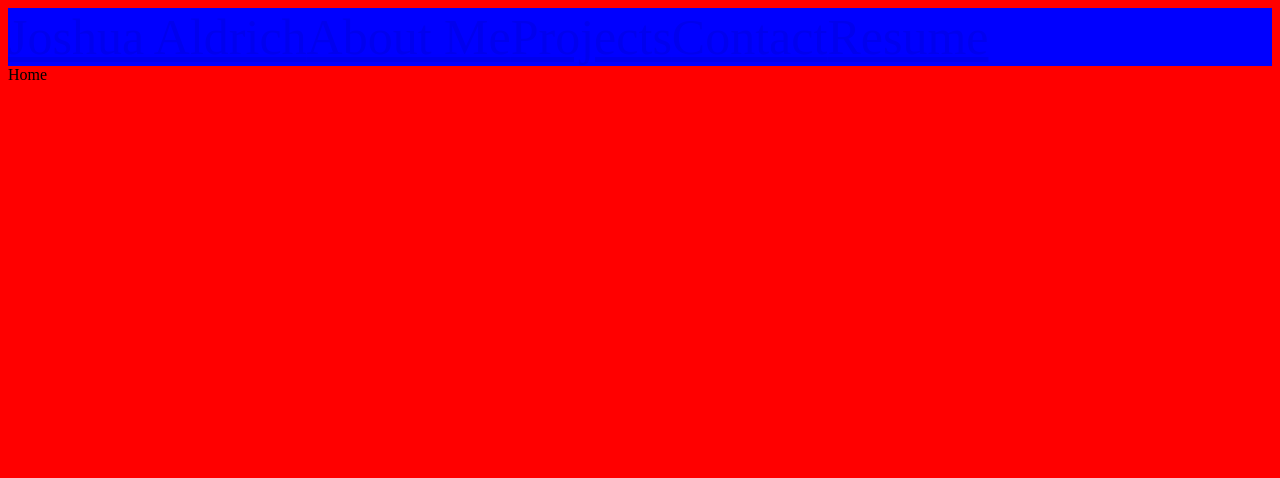
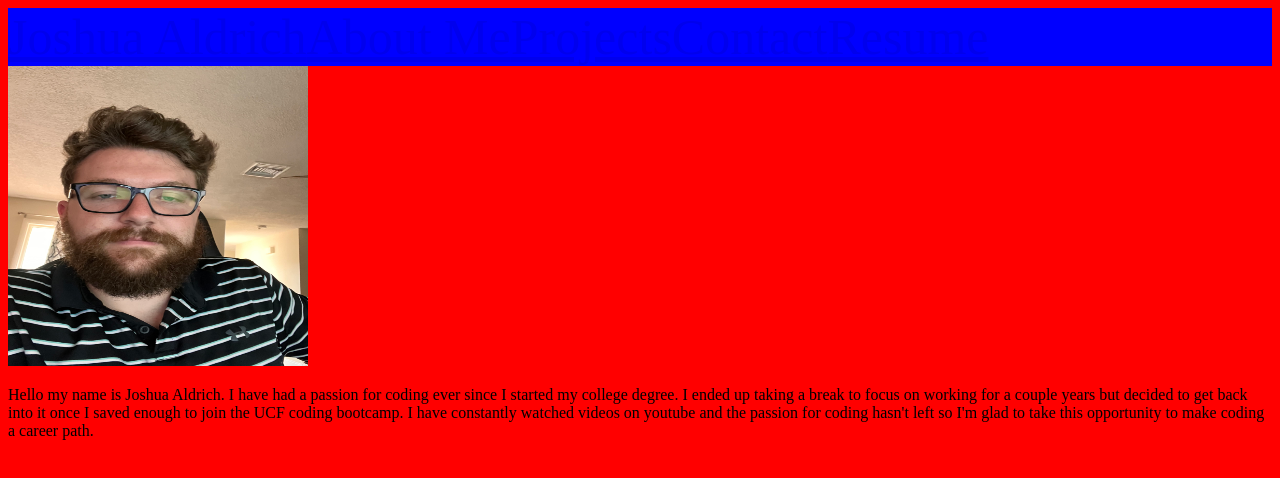
Before and after one commit to JoshuaAldrich/react-portfolio, a JavaScript app: page / in a window 1280 px wide. Shown: the top 478 px of the page. Built offline with nearby package versions, Linux system fonts and the light colour scheme.

Commit message:
about me information filled out

```diff
--- a/src/components/About.js
+++ b/src/components/About.js
@@ -1,7 +1,22 @@
 import classes from "../styles/about.module.css";
+import profilePic from "../images/ProfilePicture.jpg";
 
 const About = () => {
-  return <h2>About Me</h2>;
+  return (
+    <div className={classes.about}>
+      <div>
+        <img src={profilePic} alt="Hello, I'm Josh" />
+      </div>
+      <p>
+        Hello my name is Joshua Aldrich. I have had a passion for coding ever
+        since I started my college degree. I ended up taking a break to focus on
+        working for a couple years but decided to get back into it once I saved
+        enough to join the UCF coding bootcamp. I have constantly watched videos
+        on youtube and the passion for coding hasn't left so I'm glad to take
+        this opportunity to make coding a career path.
+      </p>
+    </div>
+  );
 };
 
 export default About;
--- a/src/components/App.js
+++ b/src/components/App.js
@@ -12,7 +12,7 @@ const App = () => {
       <Nav />
 
       <Routes>
-        <Route path="/" element={<Home />} />
+        <Route path="/" element={<About />} />
         <Route path="/about" element={<About />} />
         <Route path="/projects" element={<Projects />} />
         <Route path="/contact" element={<Contact />} />
--- a/src/components/Projects.js
+++ b/src/components/Projects.js
@@ -1,7 +1,7 @@
 import classes from "../styles/projects.module.css";
 
 function Projects() {
-  return <div>Projects</div>;
+  return <div>{[<p>1</p>, <p>2</p>]}</div>;
 }
 
 export default Projects;
--- a/src/styles/about.module.css
+++ b/src/styles/about.module.css
@@ -0,0 +1,4 @@
+.about img {
+  width: 300px;
+  height: 300px;
+}
```
Also changed, not shown: src/images/ProfilePicture.jpg (added).
